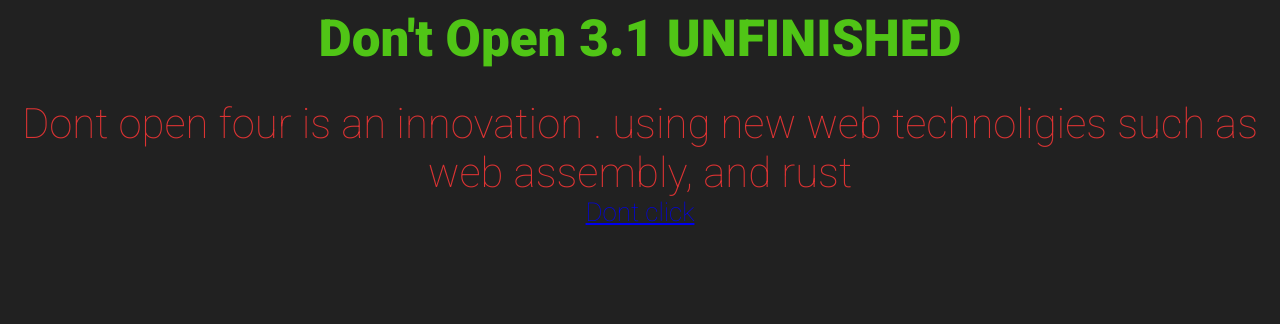
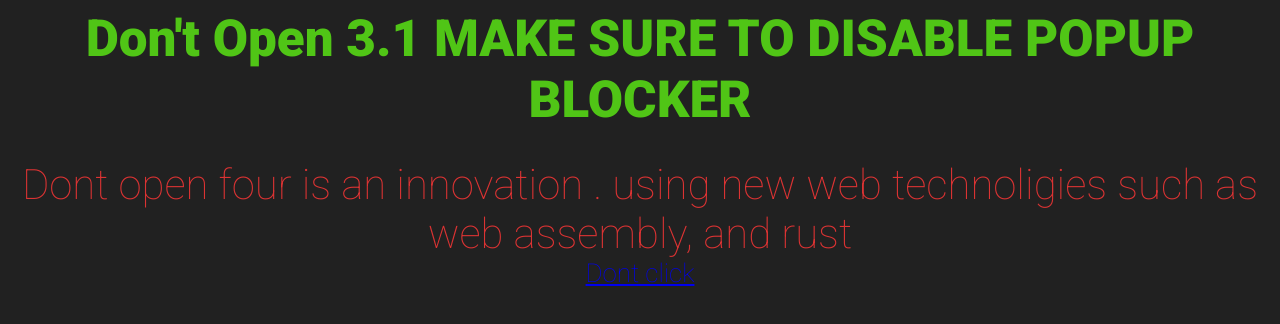
Before and after one commit to Shitpit/shitpit.github.io, a plain HTML site: page dontopenconf.html in a window 1280 px wide. Drawn offline with Linux system fonts and the light colour scheme.

Commit message:
warning for the common man

```diff
--- a/dontopenconf.html
+++ b/dontopenconf.html
@@ -9,7 +9,7 @@
     <link rel="stylesheet" href="src/gut.css">
 </head>
 <body class="main">
-    <div class="title"> Don't Open 3.1 UNFINISHED</div>
+    <div class="title"> Don't Open 3.1 MAKE SURE TO DISABLE POPUP BLOCKER</div>
     <br/>
     <div class="main"> Dont open four is an <span style="cursor: none;"> innovation </span>. using new web technoligies such as <span style="cursor: none;"> web assembly, </span> and <span style="cursor: none;"> rust </span> </div>
     <a href="dontopen3.1.html"> Dont click</a>
```
